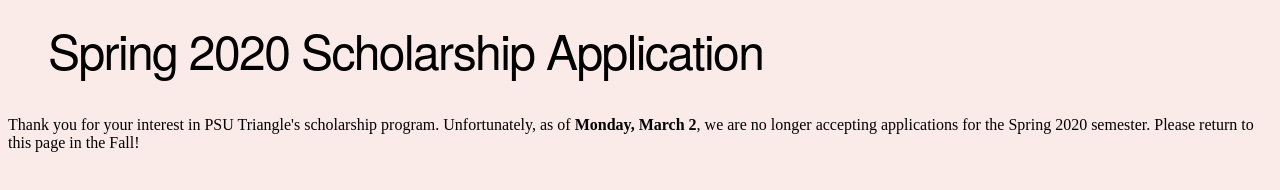
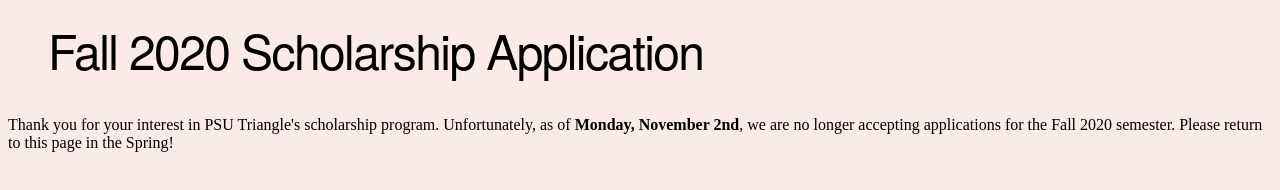
Before and after one commit to liverwust/formsmarts_psutrischp, a website: page public_html/disable.html in a window 1280 px wide. Drawn offline with nearby package versions, Linux system fonts and the light colour scheme; files that its build step writes are made by us from their sources.

Commit message:
New disable.html page for the end of Fall 2020

```diff
--- a/public_html/disable.html
+++ b/public_html/disable.html
@@ -1,11 +1,11 @@
 <!DOCTYPE html>
 <html>
 	<head>
-		<title>Spring 2020 Scholarship Application</title>
+		<title>Fall 2020 Scholarship Application</title>
 		<link rel="stylesheet" type="text/css" href="embed_page.css">
 	</head>
 	<body>
-		<h1>Spring 2020 Scholarship Application</h1>
-		<p>Thank you for your interest in PSU Triangle's scholarship program. Unfortunately, as of <strong>Monday, March 2</strong>, we are no longer accepting applications for the Spring 2020 semester. Please return to this page in the Fall!</p>
+		<h1>Fall 2020 Scholarship Application</h1>
+		<p>Thank you for your interest in PSU Triangle's scholarship program. Unfortunately, as of <strong>Monday, November 2nd</strong>, we are no longer accepting applications for the Fall 2020 semester. Please return to this page in the Spring!</p>
 	</body>
 </html>
```
